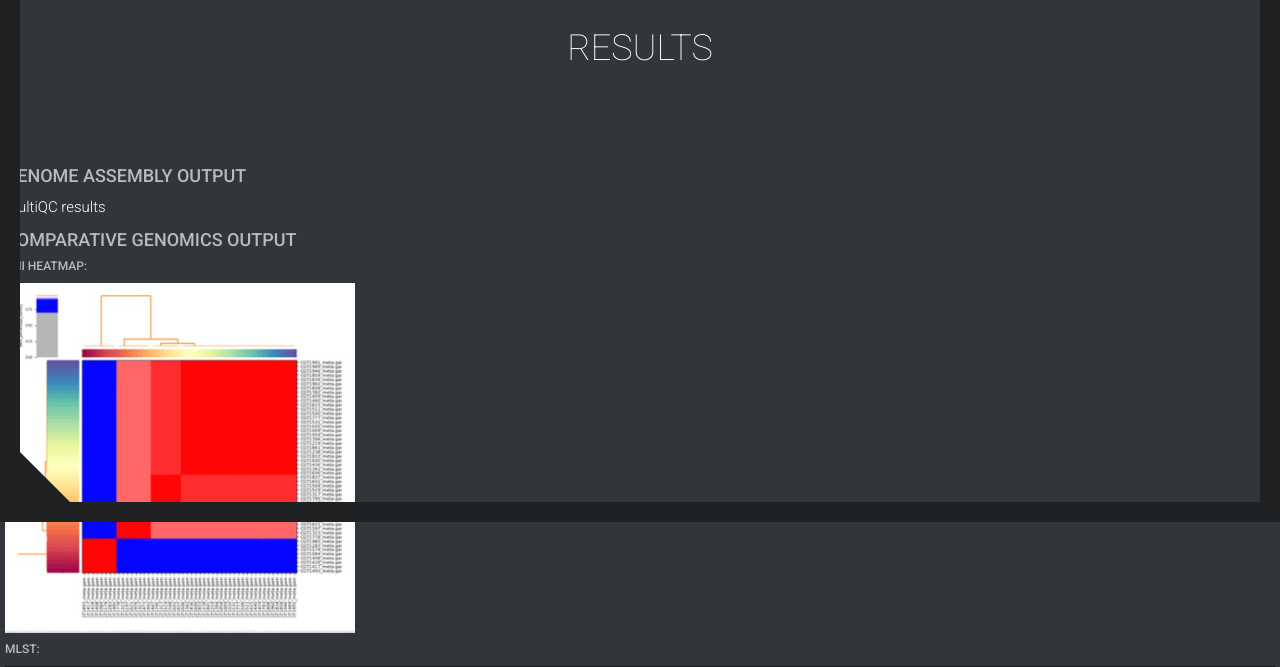
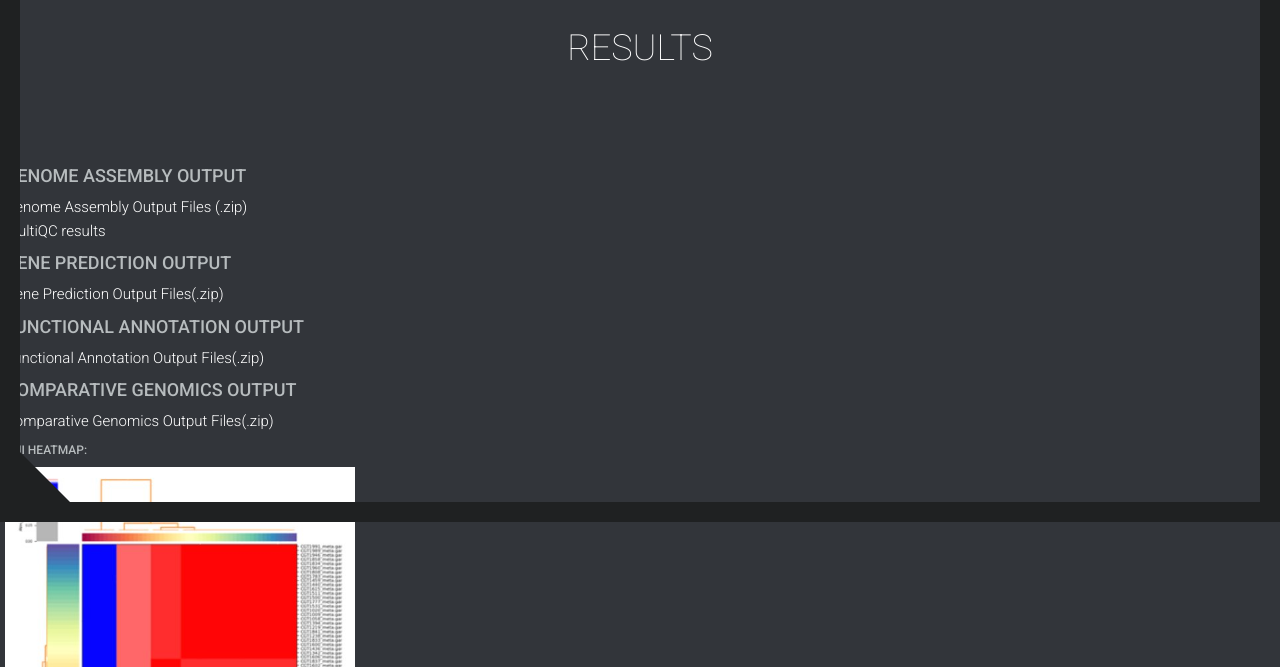
Before and after one commit to taylorSci/BIOL-7210_Predictive-web-server, a Django app: template django/foodbornePathogen/templates/foodbornePathogen/results.html in a window 1280 px wide. Shown: the part 278-945 px from the top of the page. Run offline with Django 3.2, Linux system fonts and the light colour scheme; the template is opened without the code that fills it, so the values that code supplies are empty; some libraries are stand-ins or nearby versions.

Commit message:
Added links to results page

```diff
--- a/django/foodbornePathogen/templates/foodbornePathogen/results.html
+++ b/django/foodbornePathogen/templates/foodbornePathogen/results.html
@@ -15,8 +15,22 @@
 			<div class="projects-holder">
 				<div class="row">
 						<h2 class="h4">Genome Assembly Output</h2>
+						<div>
+						<a href="" download="w3logo"> Genome Assembly Output Files (.zip)
+						</a>
+						</div>
 						<a href="index.html" target="_blank">MultiQC results</a>
+						<h2 class="h4">Gene Prediction Output</h2>
+						<a href="" download="w3logo"> Gene Prediction Output Files(.zip)
+						</a>
+						<h2 class="h4">Functional Annotation Output</h2>
+						<a href="" download="w3logo"> Functional Annotation Output Files(.zip)
+						</a>
 						<h2 class="h4">Comparative Genomics Output</h2>
+						<div>
+						<a href="" download="w3logo"> Comparative Genomics Output Files(.zip)
+						</a>
+						</div>
 						<h2 class="h6">ANI heatmap:</h2>
 						<div class="img">
 								<img src="img/aniheatmap.jpg" alt="", style="width:350px;height:350px;">
```
